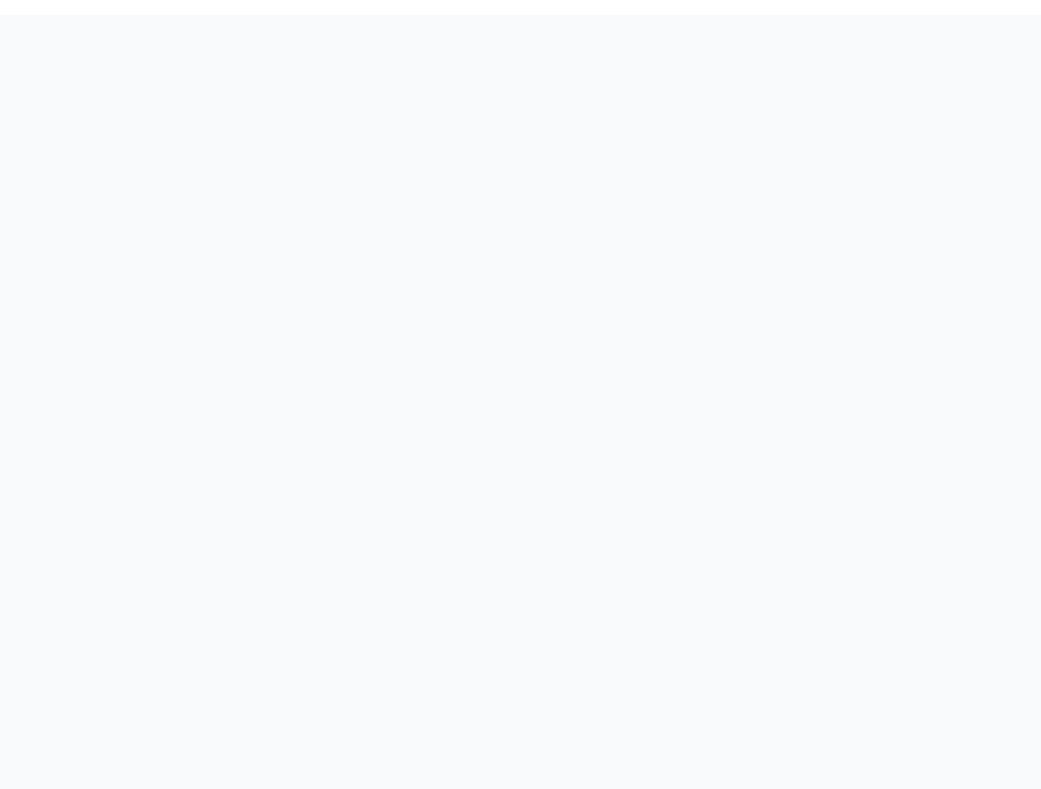
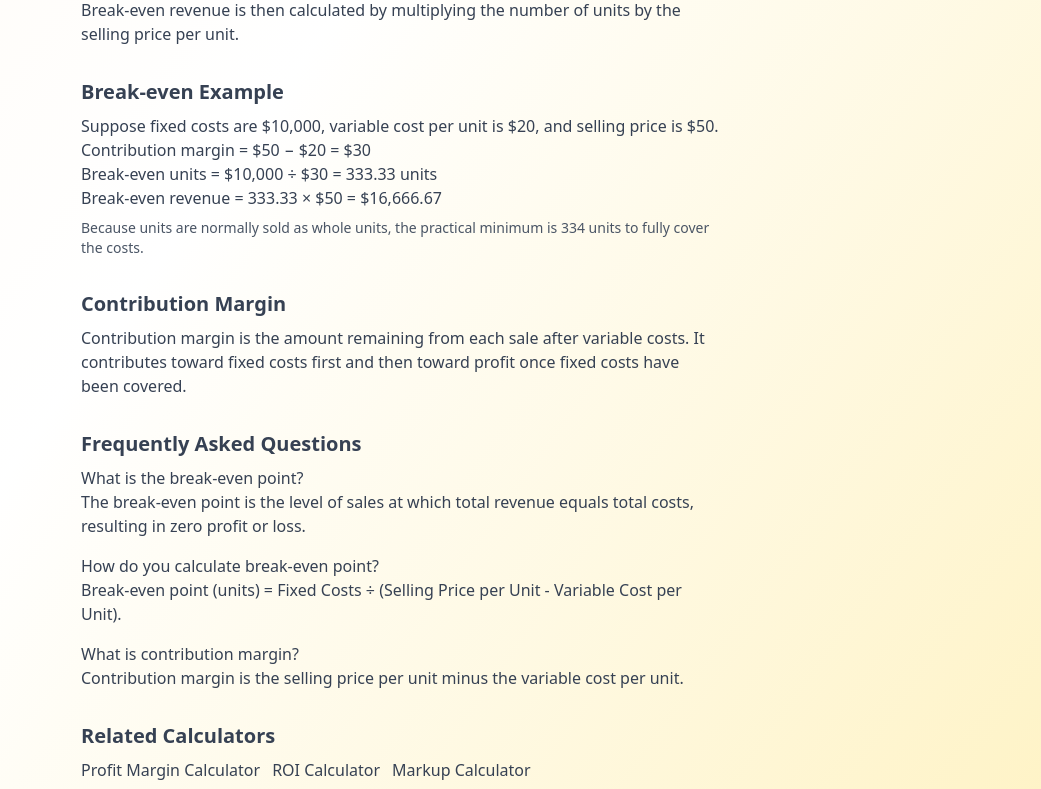
Before and after one commit to wakilmustaqeem/biztoolkit, a Next.js app: page /break-even-calculator in a window 1280 px wide. Shown: the part 1051-1840 px from the top of the page, without its empty margins (239-1280 px from the left). Before the commit the page ends 1066 px from the top, so only its background shows below. Built offline with nearby package versions, Linux system fonts and the light colour scheme.

Commit message:
Improve Break-even Calculator SEO Content
improve break-even calculator SEO content

```diff
--- a/app/break-even-calculator/page.tsx
+++ b/app/break-even-calculator/page.tsx
@@ -1,13 +1,18 @@
 import type { Metadata } from "next";
+import Link from "next/link";
 import BreakEvenCalculator from "./break-even-calculator";
 
 export const metadata: Metadata = {
   title: "Break-even Calculator – Calculate Break-even Point",
-  description: "Free break-even calculator to determine the number of units or revenue needed to cover your costs. Includes contribution margin and target profit analysis.",
-  alternates: { canonical: "/break-even-calculator" },
+  description:
+    "Free break-even calculator to determine the number of units or revenue needed to cover your costs. Includes contribution margin and target profit analysis.",
+  alternates: {
+    canonical: "/break-even-calculator",
+  },
   openGraph: {
     title: "Break-even Calculator – Calculate Break-even Point",
-    description: "Calculate break-even point, contribution margin, and units needed for target profit with our free break-even calculator.",
+    description:
+      "Calculate break-even point, contribution margin, and units needed for target profit with our free break-even calculator.",
     url: "https://biztoolkit-ashy.vercel.app/break-even-calculator",
     type: "website",
   },
@@ -20,26 +25,152 @@ const webAppJsonLd = {
   url: "https://biztoolkit-ashy.vercel.app/break-even-calculator",
   applicationCategory: "BusinessApplication",
   operatingSystem: "Web",
-  description: "Calculate your break-even point in units and revenue. Determine contribution margin and required sales for target profit.",
-  offers: { "@type": "Offer", price: "0", priceCurrency: "USD" },
+  description:
+    "Calculate your break-even point in units and revenue. Determine contribution margin and required sales for target profit.",
+  offers: {
+    "@type": "Offer",
+    price: "0",
+    priceCurrency: "USD",
+  },
 };
 
 const faqJsonLd = {
   "@context": "https://schema.org",
   "@type": "FAQPage",
   mainEntity: [
-    { "@type": "Question", name: "What is the break-even point?", acceptedAnswer: { "@type": "Answer", text: "The break-even point is the level of sales at which total revenue equals total costs, resulting in zero profit or loss." } },
-    { "@type": "Question", name: "How do you calculate break-even point?", acceptedAnswer: { "@type": "Answer", text: "Break-even point (units) = Fixed Costs ÷ (Selling Price per Unit - Variable Cost per Unit)." } },
-    { "@type": "Question", name: "What is contribution margin?", acceptedAnswer: { "@type": "Answer", text: "Contribution margin is the selling price per unit minus the variable cost per unit." } },
+    {
+      "@type": "Question",
+      name: "What is the break-even point?",
+      acceptedAnswer: {
+        "@type": "Answer",
+        text: "The break-even point is the level of sales at which total revenue equals total costs, resulting in zero profit or loss.",
+      },
+    },
+    {
+      "@type": "Question",
+      name: "How do you calculate break-even point?",
+      acceptedAnswer: {
+        "@type": "Answer",
+        text: "Break-even point (units) = Fixed Costs ÷ (Selling Price per Unit - Variable Cost per Unit).",
+      },
+    },
+    {
+      "@type": "Question",
+      name: "What is contribution margin?",
+      acceptedAnswer: {
+        "@type": "Answer",
+        text: "Contribution margin is the selling price per unit minus the variable cost per unit. It contributes toward fixed costs and profit.",
+      },
+    },
   ],
 };
 
 export default function BreakEvenCalculatorPage() {
   return (
     <main className="min-h-screen bg-gradient-to-br from-orange-50 via-white to-amber-100 py-8">
-      <script type="application/ld+json" dangerouslySetInnerHTML={{ __html: JSON.stringify(webAppJsonLd) }} />
-      <script type="application/ld+json" dangerouslySetInnerHTML={{ __html: JSON.stringify(faqJsonLd) }} />
+      <script
+        type="application/ld+json"
+        dangerouslySetInnerHTML={{ __html: JSON.stringify(webAppJsonLd) }}
+      />
+      <script
+        type="application/ld+json"
+        dangerouslySetInnerHTML={{ __html: JSON.stringify(faqJsonLd) }}
+      />
+
       <BreakEvenCalculator />
+
+      <div className="max-w-2xl mx-auto px-4 mt-10 space-y-8 text-gray-700">
+        <section>
+          <h2 className="text-xl font-semibold mb-2">What is Break-even Point?</h2>
+          <p>
+            The break-even point is the point where your total revenue equals
+            your total costs. At this point, your business is neither making a
+            profit nor a loss. Knowing your break-even point helps you set
+            sales targets and pricing strategies.
+          </p>
+        </section>
+
+        <section>
+          <h2 className="text-xl font-semibold mb-2">How to Calculate Break-even Point</h2>
+          <div className="bg-white border border-gray-200 rounded-lg p-4 my-2 font-mono">
+            Break-even Units = Fixed Costs ÷ (Selling Price per Unit − Variable Cost per Unit)
+          </div>
+          <p>
+            Break-even revenue is then calculated by multiplying the number of
+            units by the selling price per unit.
+          </p>
+        </section>
+
+        <section>
+          <h2 className="text-xl font-semibold mb-2">Break-even Example</h2>
+          <p>
+            Suppose fixed costs are $10,000, variable cost per unit is $20,
+            and selling price is $50.
+          </p>
+          <p>
+            Contribution margin = $50 − $20 = $30
+            <br />
+            Break-even units = $10,000 ÷ $30 = 333.33 units
+            <br />
+            Break-even revenue = 333.33 × $50 = $16,666.67
+          </p>
+          <p className="mt-2 text-sm text-gray-600">
+            Because units are normally sold as whole units, the practical
+            minimum is 334 units to fully cover the costs.
+          </p>
+        </section>
+
+        <section>
+          <h2 className="text-xl font-semibold mb-2">Contribution Margin</h2>
+          <p>
+            Contribution margin is the amount remaining from each sale after
+            variable costs. It contributes toward fixed costs first and then
+            toward profit once fixed costs have been covered.
+          </p>
+        </section>
+
+        <section>
+          <h2 className="text-xl font-semibold mb-2">Frequently Asked Questions</h2>
+          <div className="space-y-4">
+            <div>
+              <h3 className="font-medium">What is the break-even point?</h3>
+              <p>
+                The break-even point is the level of sales at which total
+                revenue equals total costs, resulting in zero profit or loss.
+              </p>
+            </div>
+            <div>
+              <h3 className="font-medium">How do you calculate break-even point?</h3>
+              <p>
+                Break-even point (units) = Fixed Costs ÷ (Selling Price per
+                Unit - Variable Cost per Unit).
+              </p>
+            </div>
+            <div>
+              <h3 className="font-medium">What is contribution margin?</h3>
+              <p>
+                Contribution margin is the selling price per unit minus the
+                variable cost per unit.
+              </p>
+            </div>
+          </div>
+        </section>
+
+        <section>
+          <h2 className="text-xl font-semibold mb-2">Related Calculators</h2>
+          <div className="flex flex-wrap gap-3">
+            <Link href="/profit-margin-calculator" className="text-blue-600 hover:underline">
+              Profit Margin Calculator
+            </Link>
+            <Link href="/roi-calculator" className="text-blue-600 hover:underline">
+              ROI Calculator
+            </Link>
+            <Link href="/markup-calculator" className="text-blue-600 hover:underline">
+              Markup Calculator
+            </Link>
+          </div>
+        </section>
+      </div>
     </main>
   );
 }
```
